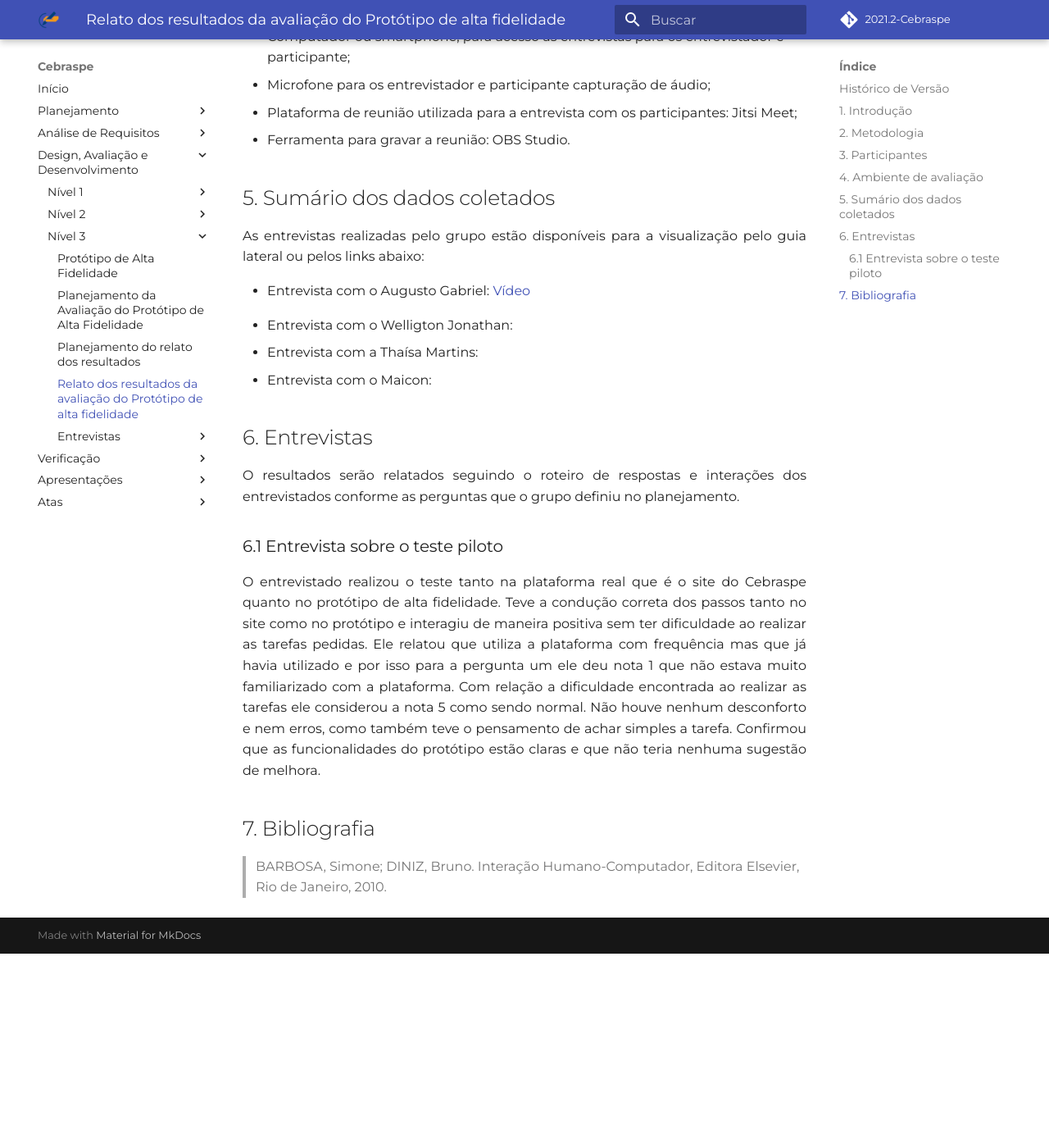
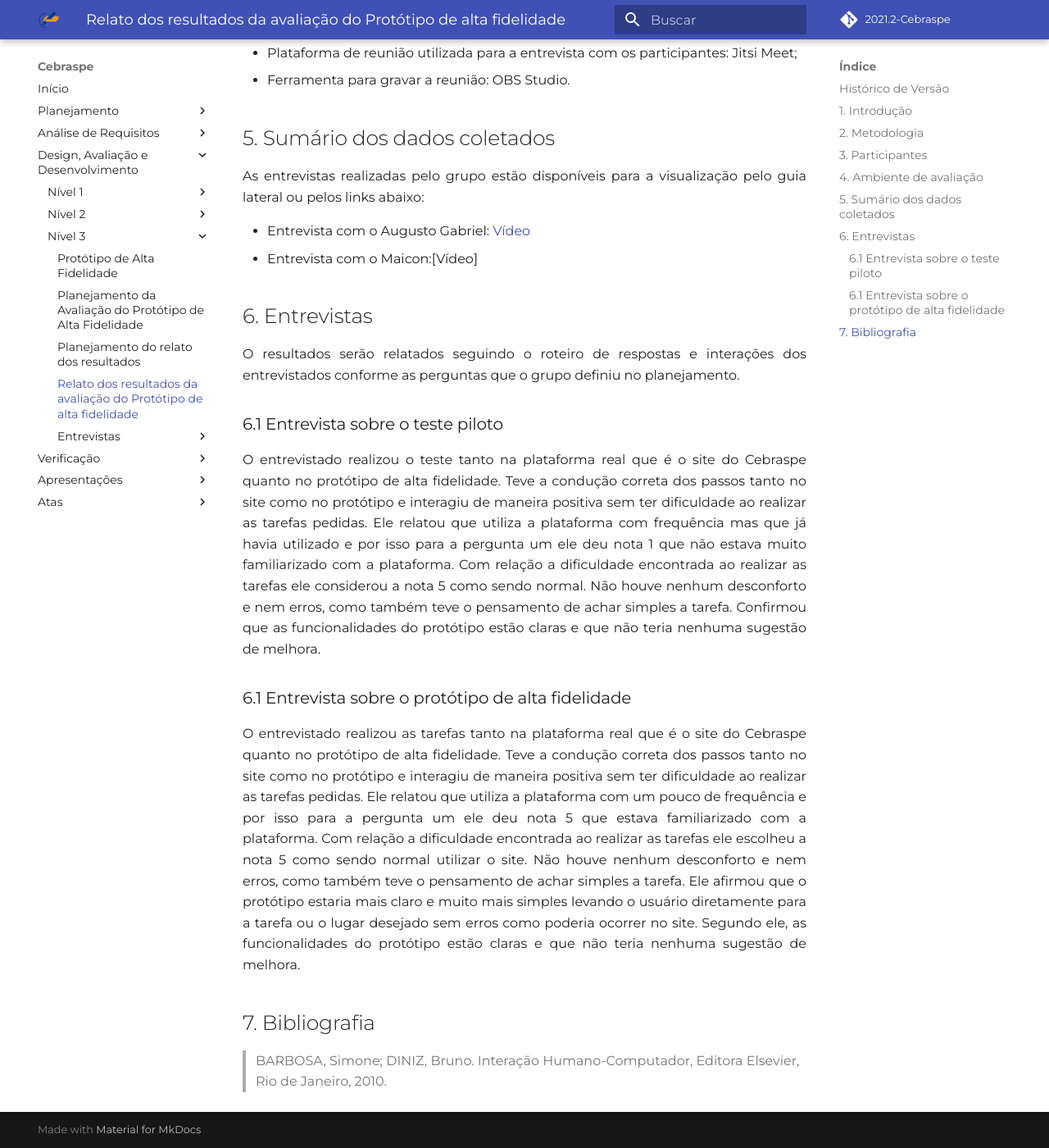
Before and after one commit to Interacao-Humano-Computador/2021.2-Cebraspe, an MkDocs documentation site: the page built from docs/Avaliação_desenvolvimento/Nivel3/Relato.md, in a window 1280 px wide and 1400 px high, scrolled down 1950 px. Shown: the whole window at 82% size. Built offline with MkDocs 1.6.1 and Material for MkDocs 9.7.7, drawn with Linux system fonts in a browser that asks for light colours; some web fonts are replaced; comment, search, counter and statistics services are not loaded; before the commit the page ends 3113 px from its top, so only the background shows below that; some of the changed text lies outside the part shown.

Commit message:
#45 - Adição do relato da entrevista 2

```diff
--- a/docs/Avaliação_desenvolvimento/Nivel3/Relato.md
+++ b/docs/Avaliação_desenvolvimento/Nivel3/Relato.md
@@ -5,6 +5,7 @@
 |    Data    | Versão |      Descrição       |  Autor  |   Revisor    |
 | :--------: | :----: | :------------------: | :-----: | :----------: |
 | 09.04.2022 |  0.1   | Criação do documento | Ana Carolina | Gustave |
+| 11.04.2022 |  0.2   | Adição do relato da entrevista 2 | Ana Carolina | Gustave |
 
 
 ## 1. Introdução
@@ -28,8 +29,6 @@
 </p>
 
 - Augusto Gabriel, ex-aluno do curso de Arquitetura do Uniceub (que satisfaz o perfil de usuário de estudante);
-- Welligton Jonathan, aluno do 6º semestre do curso de Engenharia de Software da UnB (que satisfaz o perfil de usuário de estudante);
-- Thaísa Martins, aluna do 6º semestre do curso de Enfermagem da UnB (satisfazendo o perfil de usuário de estudante);
 - Maicon, aluno do 5º semestre do curso de Engenharia de software da UnB (satisfazendo o perfil de usuário de estudante);
 
 
@@ -55,10 +54,7 @@
 </p>
 
 - Entrevista com o Augusto Gabriel: [Vídeo](./teste_piloto.md)
-<!-- <a href="../Nivel3/teste_piloto/## 4. Vídeo" target="_blank">Vídeo</a> -->
-- Entrevista com o Welligton Jonathan:
-- Entrevista com a Thaísa Martins:
-- Entrevista com o Maicon:
+- Entrevista com o Maicon:[Vídeo]
 ## 6. Entrevistas
 
 <p style="text-align: justify;">O resultados serão relatados seguindo o roteiro de respostas e interações dos entrevistados conforme as perguntas que o grupo definiu no planejamento.
@@ -69,6 +65,11 @@
 <p style="text-align: justify;">O entrevistado realizou o teste tanto na plataforma real que é o site do Cebraspe quanto no protótipo de alta fidelidade. Teve a condução correta dos passos tanto no site como no protótipo e interagiu de maneira positiva sem ter dificuldade ao realizar as tarefas pedidas. Ele relatou que utiliza a plataforma com frequência mas que já havia utilizado e por isso para a pergunta um ele deu nota 1 que não estava muito familiarizado com a plataforma. Com relação a dificuldade encontrada ao realizar as tarefas ele considerou a nota 5 como sendo normal. Não houve nenhum desconforto e nem erros, como também teve o pensamento de achar simples a tarefa. Confirmou que as funcionalidades do protótipo estão claras e que não teria nenhuma sugestão de melhora.
 </p>
 
+### 6.1 Entrevista sobre o protótipo de alta fidelidade
+
+<p style="text-align: justify;">O entrevistado realizou as tarefas tanto na plataforma real que é o site do Cebraspe quanto no protótipo de alta fidelidade. Teve a condução correta dos passos tanto no site como no protótipo e interagiu de maneira positiva sem ter dificuldade ao realizar as tarefas pedidas. Ele relatou que utiliza a plataforma com um pouco de frequência e por isso para a pergunta um ele deu nota 5 que estava familiarizado com a plataforma. Com relação a dificuldade encontrada ao realizar as tarefas ele escolheu a nota 5 como sendo normal utilizar o site. Não houve nenhum desconforto e nem erros, como também teve o pensamento de achar simples a tarefa. Ele afirmou que o protótipo estaria mais claro e muito mais simples levando o usuário diretamente para a tarefa ou o lugar desejado sem erros como poderia ocorrer no site. Segundo ele, as funcionalidades do protótipo estão claras e que não teria nenhuma sugestão de melhora.
+</p>
+
 
 ## 7. Bibliografia
 >BARBOSA, Simone; DINIZ, Bruno. Interação Humano-Computador, Editora Elsevier, Rio de Janeiro, 2010.
```
